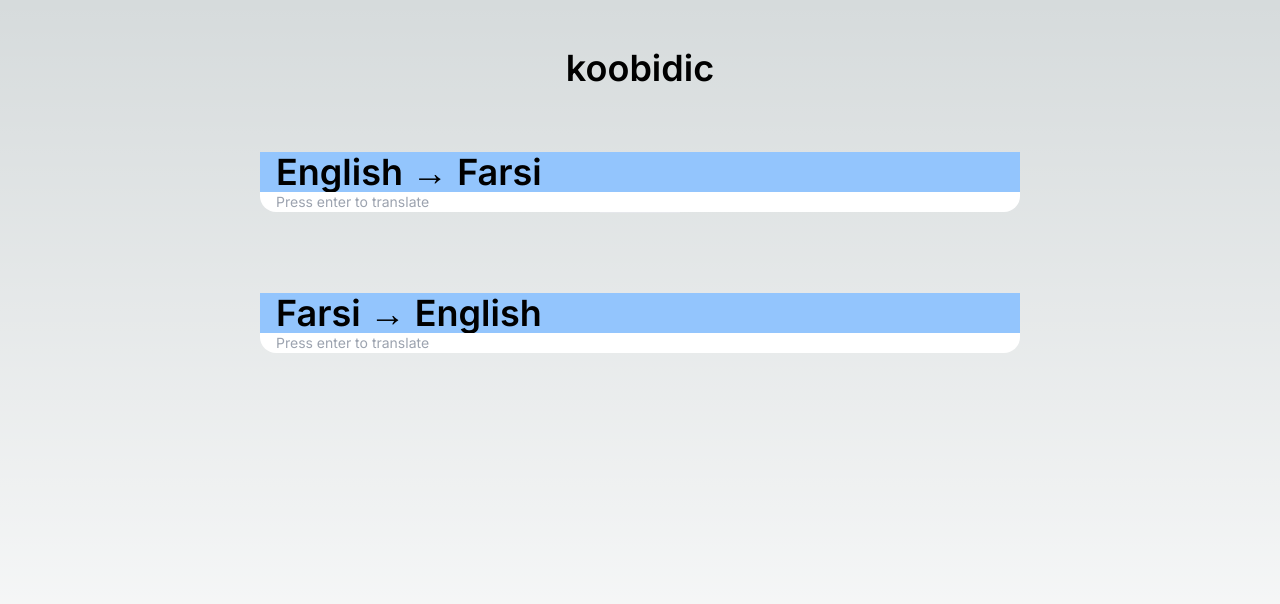
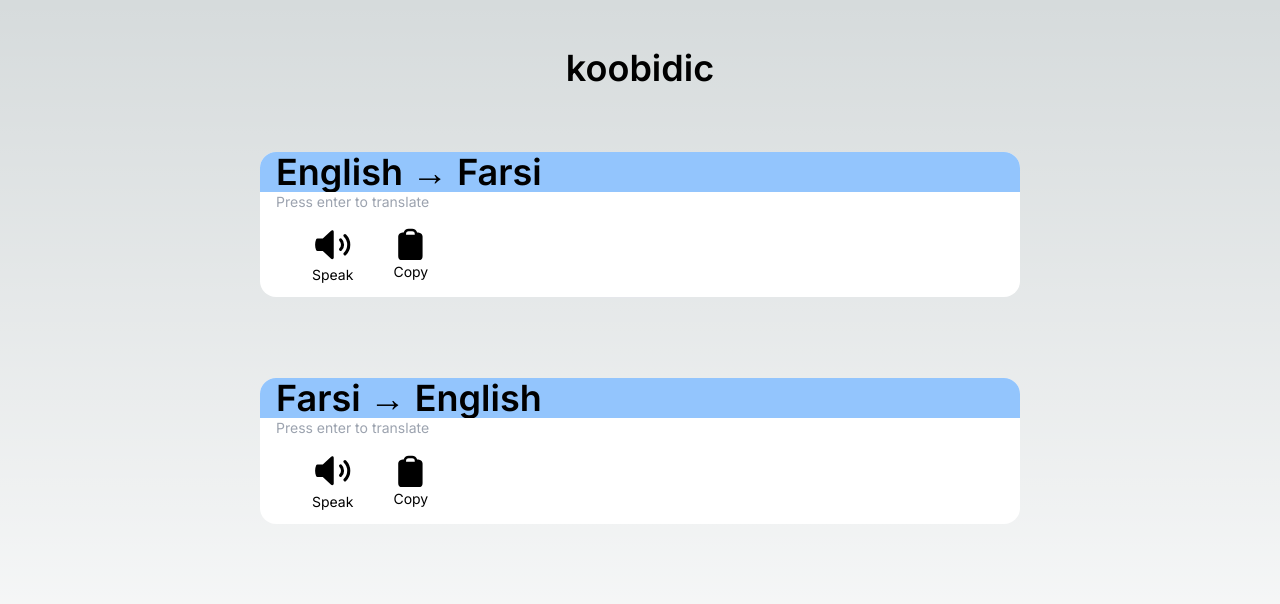
Before and after one commit to mei-chen/farsi-translator, a Next.js app: page / in a window 1280 px wide. Shown: the top 604 px of the page. Built offline with nearby package versions, Linux system fonts and the light colour scheme.

Commit message:
added buttons, starting to work on styling

```diff
--- a/app/ui/translator.tsx
+++ b/app/ui/translator.tsx
@@ -1,10 +1,15 @@
 import clsx from 'clsx';
+import { SpeakerWaveIcon, ClipboardIcon } from '@heroicons/react/20/solid';
 
 export function Translator({translateFrom}: {translateFrom: string}) {
   return (
     <div className='flex h-full w-full flex-col rounded-2xl px-4 text-sm text-black bg-white'>
-        <h2 className='font-semibold text-4xl bg-blue-300 px-4 -mx-4 items-center'>{translateFrom === 'English' ? "English → Farsi" : "Farsi → English"}</h2>
+        <h2 className='font-semibold text-4xl rounded-t-2xl bg-blue-300 px-4 -mx-4 items-center'>{translateFrom === 'English' ? "English → Farsi" : "Farsi → English"}</h2>
         <input className="w-full" placeholder='Press enter to translate'></input>
+        <div className='flex h-full flex-row justify-start rounded-2xl px-4 text-sm text-black bg-white'>
+          <button className='transition ease-in-out delay-50 px-5 py-3 hover:bg-sky-100 hover:text-blue-600'><SpeakerWaveIcon />Speak</button>
+          <button className='transition ease-in-out delay-50 px-5 py-3 hover:bg-sky-100 hover:text-blue-600'><ClipboardIcon />Copy</button>
+        </div>
     </div>
   );
 }
--- a/package.json
+++ b/package.json
@@ -9,6 +9,7 @@
     "lint": "next lint"
   },
   "dependencies": {
+    "@heroicons/react": "^2.1.3",
     "clsx": "^2.1.0",
     "next": "14.2.2",
     "react": "^18",
```
Also changed, not shown: 1 other file (tests, documents, lock files or other folders).
